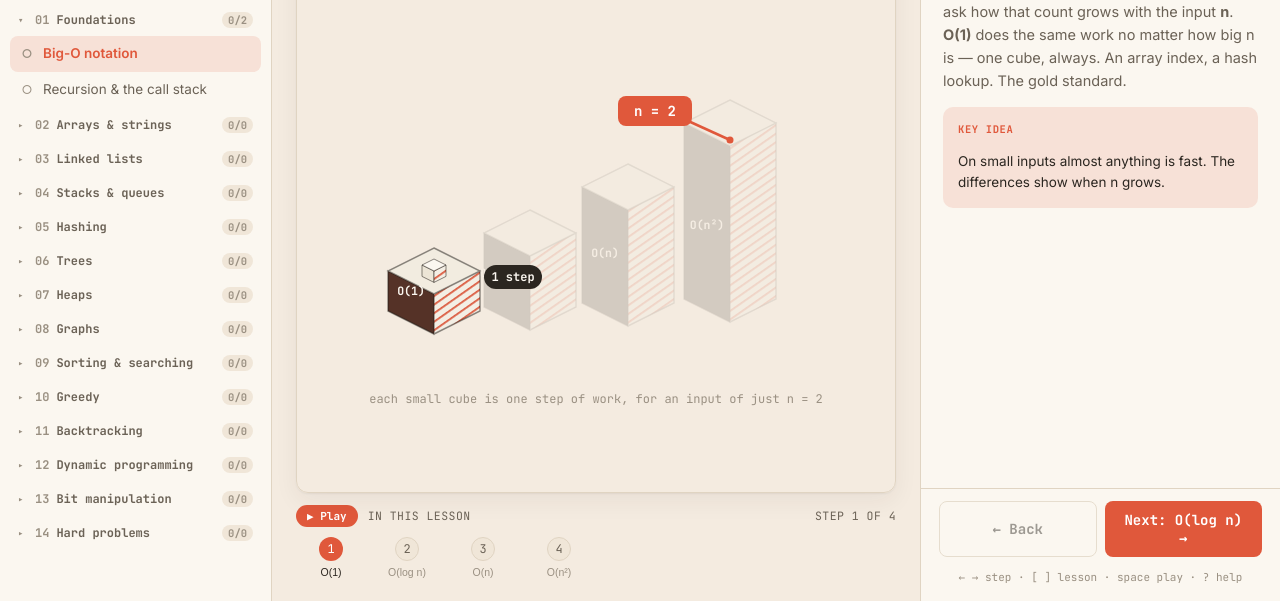
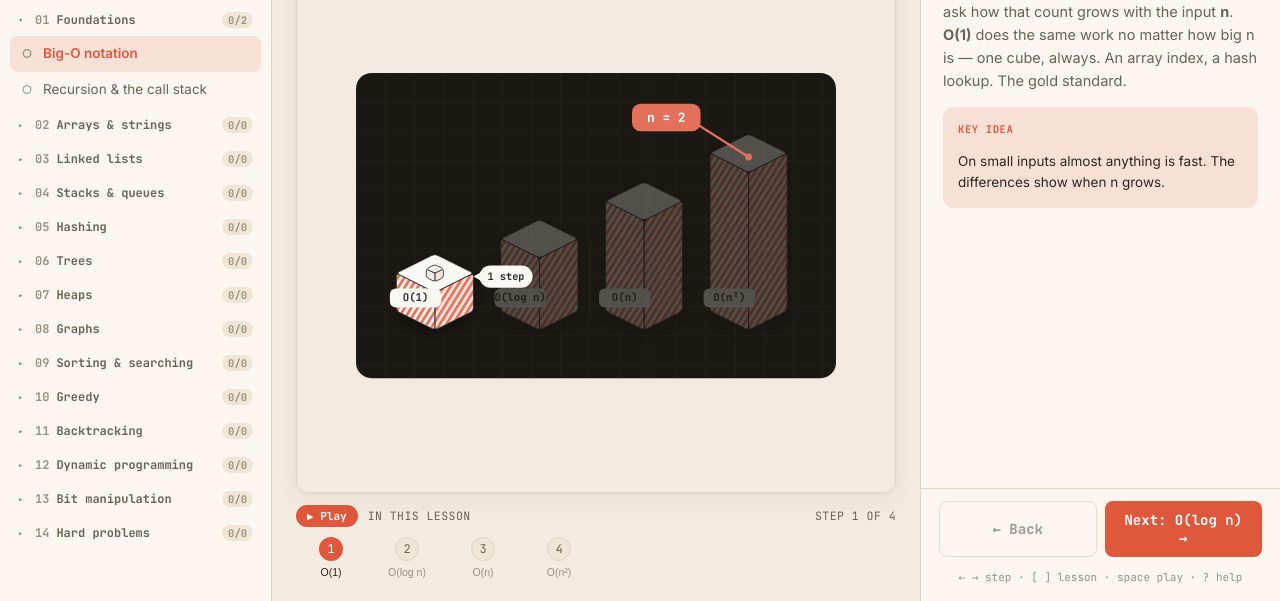
Before and after one commit to SHIVAM-SHARMA-766/dev2ops-learn, an Astro site: page /algorithms/foundations/big-o-notation in a window 1280 px wide. Shown: the part 200-801 px from the top of the page. Built offline with nearby package versions, Linux system fonts and the light colour scheme; Astro itself is replaced by a stand-in of ours.

Commit message:
Big-O: close replica of the reference (studied from the live site)
Studied the reference Big-O (pure SVG, no WebGL/gsap/framer): rounded-corner isometric blocks, palette top #faf8f3 / side #fbe2d8 / front #f2eee7 / coral hatch #e2705a / ink #2a2b2f, hairline 1.1px outlines, soft drop shadows, CSS-transition animation. Rebuilt bigOBlocks with a rounded-polygon helper and that exact palette on a dark panel. Also captured their JS bundles + rendered SVG for reference.

```diff
--- a/src/islands/widgets/BigOBlocks.jsx
+++ b/src/islands/widgets/BigOBlocks.jsx
@@ -1,108 +1,132 @@
-// BigOBlocks — a bespoke, reference-grade visual for the Big-O lesson:
-// a bold isometric staircase of hatched platforms (one complexity class each),
-// with unit-cubes on top showing the real step count at n = 2, consistent
-// "N steps" callouts, and an n tag wired to the tallest block.
+// BigOBlocks — a close replica of the reference "Big-O" scene, matching its
+// technique (studied from the live site): pure SVG, isometric blocks with
+// ROUNDED corners, a cream/blush/coral palette, hairline ink outlines and soft
+// shadows, on a dark panel. A staircase of platforms (one complexity class each)
+// with cream unit-cubes on top = the real step count at n = 2.
 import React from 'react';
 
-// 2:1 isometric box. a = half-width of the top diamond, H = body height.
-function isoBox(cx, topY, a, H) {
+const TOP = '#faf8f3';     // top faces
+const FRONT = '#f2eee7';   // front (left) face
+const BLUSH = '#fbe2d8';   // side (right) face
+const CORAL = '#e2705a';   // hatch
+const INK = '#2a2b2f';     // outlines / text
+
+// round every corner of a closed polygon with radius r (the reference's soft look)
+function roundPoly(pts, r) {
+  const n = pts.length;
+  const sub = (a, b) => [a[0] - b[0], a[1] - b[1]];
+  const len = (v) => Math.hypot(v[0], v[1]) || 1;
+  let d = '';
+  for (let i = 0; i < n; i++) {
+    const p0 = pts[(i - 1 + n) % n], p1 = pts[i], p2 = pts[(i + 1) % n];
+    const v1 = sub(p0, p1), v2 = sub(p2, p1);
+    const r1 = Math.min(r, len(v1) / 2), r2 = Math.min(r, len(v2) / 2);
+    const A = [p1[0] + (v1[0] / len(v1)) * r1, p1[1] + (v1[1] / len(v1)) * r1];
+    const B = [p1[0] + (v2[0] / len(v2)) * r2, p1[1] + (v2[1] / len(v2)) * r2];
+    d += (i === 0 ? `M${A[0].toFixed(1)},${A[1].toFixed(1)}` : `L${A[0].toFixed(1)},${A[1].toFixed(1)}`);
+    d += `Q${p1[0].toFixed(1)},${p1[1].toFixed(1)} ${B[0].toFixed(1)},${B[1].toFixed(1)}`;
+  }
+  return d + 'Z';
+}
+
+// isometric box faces (2:1). a = half top-width, H = body height.
+function faces(cx, topY, a, H) {
   const hh = a / 2;
   return {
-    top: `M${cx},${topY - hh} L${cx + a},${topY} L${cx},${topY + hh} L${cx - a},${topY} Z`,
-    left: `M${cx - a},${topY} L${cx},${topY + hh} L${cx},${topY + hh + H} L${cx - a},${topY + H} Z`,
-    right: `M${cx + a},${topY} L${cx},${topY + hh} L${cx},${topY + hh + H} L${cx + a},${topY + H} Z`,
+    top: [[cx, topY - hh], [cx + a, topY], [cx, topY + hh], [cx - a, topY]],
+    left: [[cx - a, topY], [cx, topY + hh], [cx, topY + hh + H], [cx - a, topY + H]],
+    right: [[cx + a, topY], [cx, topY + hh], [cx, topY + hh + H], [cx + a, topY + H]],
   };
 }
 
-function UnitCube({ x, y, s = 12 }) {
-  const b = isoBox(x, y, s, s * 0.95);
+function Block({ cx, topY, a, H, r = 4, hatch = true, cube = false }) {
+  const f = faces(cx, topY, a, H);
+  const hair = { fill: 'none', stroke: INK, strokeWidth: cube ? 1 : 1.1, strokeLinejoin: 'round' };
   return (
     <g>
-      <path d={b.left} fill="#ece5d6" stroke="#2b2620" strokeOpacity="0.55" strokeWidth="1" />
-      <path d={b.right} fill="url(#boHatch)" stroke="#2b2620" strokeOpacity="0.55" strokeWidth="1" />
-      <path d={b.top} fill="#fbf7f0" stroke="#2b2620" strokeOpacity="0.55" strokeWidth="1" />
+      <path d={roundPoly(f.right, r)} fill={BLUSH} />
+      {hatch && <path d={roundPoly(f.right, r)} fill="url(#boHatch)" />}
+      <path d={roundPoly(f.right, r)} {...hair} />
+      <path d={roundPoly(f.left, r)} fill={FRONT} />
+      {hatch && <path d={roundPoly(f.left, r)} fill="url(#boHatch)" />}
+      <path d={roundPoly(f.left, r)} {...hair} />
+      <path d={roundPoly(f.top, r)} fill={TOP} />
+      <path d={roundPoly(f.top, r)} {...hair} />
     </g>
   );
 }
 
-// cube positions on a platform's top diamond (u,v in 0..1 across the two axes)
 function cubeSpots(cx, topY, a, count) {
-  const layouts = {
-    1: [[0.5, 0.5]],
-    2: [[0.25, 0.75], [0.75, 0.25]],
-    3: [[0.25, 0.75], [0.75, 0.25], [0.75, 0.75]],
-    4: [[0.22, 0.78], [0.78, 0.22], [0.22, 0.22], [0.78, 0.78]],
-  };
-  return (layouts[count] || layouts[1]).map(([u, v], i) => ({
-    key: i,
-    x: cx + (u - v) * a * 0.9,
-    y: topY + (u + v - 1) * (a * 0.5) - 6,
-  }));
+  const L = { 1: [[0.5, 0.5]], 2: [[0.28, 0.72], [0.72, 0.28]], 4: [[0.24, 0.76], [0.76, 0.24], [0.24, 0.24], [0.76, 0.76]] };
+  return (L[count] || L[1]).map(([u, v], i) => ({ key: i, x: cx + (u - v) * a * 0.82, y: topY + (u + v - 1) * (a * 0.5) - 5 }));
 }
 
 const PLAT = [
-  { cx: 78, bottomY: 292, H: 40, a: 46 },
-  { cx: 174, bottomY: 288, H: 74, a: 46 },
-  { cx: 272, bottomY: 284, H: 116, a: 46 },
-  { cx: 374, bottomY: 280, H: 176, a: 46 },
+  { cx: 92, bottomY: 300, H: 44, a: 45 },
+  { cx: 214, bottomY: 300, H: 84, a: 45 },
+  { cx: 336, bottomY: 300, H: 128, a: 45 },
+  { cx: 458, bottomY: 300, H: 184, a: 45 },
 ];
 
-export default function BigOBlocks({ items = [], nLabel = 'n = 2', caption, activeStep = 0 }) {
+export default function BigOBlocks({ items = [], nLabel = 'n = 2', activeStep = 0 }) {
   return (
     <div className="w-bigo">
-      <svg viewBox="0 0 480 320" className="bigo-svg" preserveAspectRatio="xMidYMid meet">
+      <svg viewBox="0 0 560 356" className="bigo-svg" preserveAspectRatio="xMidYMid meet">
         <defs>
-          <pattern id="boHatch" patternUnits="userSpaceOnUse" width="7" height="7" patternTransform="rotate(55)">
-            <rect width="7" height="7" fill="#f3eee4" />
-            <line x1="0" y1="0" x2="0" y2="7" stroke="#d94f32" strokeWidth="3.6" strokeOpacity="0.92" />
+          <pattern id="boHatch" width="6.4" height="8" patternUnits="userSpaceOnUse" patternTransform="rotate(32)">
+            <rect width="3" height="8" fill={CORAL} />
           </pattern>
+          <pattern id="boGrid" width="34" height="34" patternUnits="userSpaceOnUse">
+            <path d="M34 0 L0 0 0 34" fill="none" stroke="#ffffff" strokeOpacity="0.05" strokeWidth="1" />
+          </pattern>
+          <filter id="boShadow" x="-30%" y="-30%" width="160%" height="160%">
+            <feDropShadow dx="0" dy="7" stdDeviation="7" floodColor="#000" floodOpacity="0.28" />
+          </filter>
         </defs>
+
+        <rect x="0" y="0" width="560" height="356" rx="18" fill="#1b1712" />
+        <rect x="0" y="0" width="560" height="356" rx="18" fill="url(#boGrid)" />
 
         {items.map((it, i) => {
           const P = PLAT[i];
           if (!P) return null;
           const topY = P.bottomY - P.H - P.a / 2;
-          const b = isoBox(P.cx, topY, P.a, P.H);
           const shown = activeStep >= i;
-          const active = activeStep === i;
           return (
-            <g key={i} opacity={shown ? 1 : 0.16} style={{ transition: 'opacity 0.35s' }}>
-              <path d={b.right} fill="url(#boHatch)" />
-              <path d={b.left} fill="#2e2821" />
-              {active && <path d={b.left} fill="var(--accent)" opacity="0.22" />}
-              <path d={b.top} fill="#efe8da" />
-              <path d={b.top} fill="#fff" opacity="0.16" />
-              <path d={`${b.top} ${b.left} ${b.right}`} fill="none" stroke="#1f1b16" strokeOpacity="0.5" strokeWidth="1.4" />
-              {/* label centred on the dark front face */}
-              <text x={P.cx - P.a * 0.5} y={topY + P.H * 0.6} textAnchor="middle" fontFamily="var(--font-mono)" fontSize="11.5" fontWeight="700" fill="#fbf7f0">{it.label}</text>
-              {/* unit cubes on top */}
-              {shown && cubeSpots(P.cx, topY, P.a, it.cubes).map((c) => <UnitCube key={c.key} x={c.x} y={c.y} />)}
+            <g key={i} opacity={shown ? 1 : 0.25} style={{ transition: 'opacity 0.4s ease' }}>
+              <g filter="url(#boShadow)"><Block cx={P.cx} topY={topY} a={P.a} H={P.H} /></g>
+              <g>
+                <rect x={P.cx - P.a * 0.5 - 30} y={topY + P.H - 26} width="60" height="22" rx="7" fill={TOP} />
+                <text x={P.cx - P.a * 0.5} y={topY + P.H - 11} textAnchor="middle" fontFamily="var(--font-mono)" fontSize="12.5" fontWeight="700" fill={INK}>{it.label}</text>
+              </g>
+              {shown && cubeSpots(P.cx, topY, P.a, it.cubes).map((c) => (
+                <Block key={c.key} cx={c.x} topY={c.y} a={10} H={10} r={2.5} hatch={false} cube />
+              ))}
             </g>
           );
         })}
 
-        {/* N-steps callouts — a second pass so they sit on top of every block */}
         {items.map((it, i) => {
           const P = PLAT[i];
           if (!P || activeStep < i) return null;
           const topY = P.bottomY - P.H - P.a / 2;
+          const bx = P.cx + P.a + 7, by = topY + 4;
           return (
-            <g key={`cb${i}`} transform={`translate(${P.cx + P.a + 4}, ${topY + 6})`}>
-              <rect x="0" y="-12" width="58" height="24" rx="12" fill="#2b2620" />
-              <text x="29" y="4" textAnchor="middle" fontFamily="var(--font-mono)" fontSize="12" fontWeight="700" fill="#fbf7f0">{it.cubes} {it.cubes === 1 ? 'step' : 'steps'}</text>
+            <g key={`cb${i}`}>
+              <path d={`M${bx - 7},${by} L${bx + 2},${by - 5} L${bx + 2},${by + 5} Z`} fill="#faf8f3" />
+              <rect x={bx} y={by - 13} width="62" height="26" rx="13" fill="#faf8f3" />
+              <text x={bx + 31} y={by + 4} textAnchor="middle" fontFamily="var(--font-mono)" fontSize="12" fontWeight="700" fill={INK}>{it.cubes} {it.cubes === 1 ? 'step' : 'steps'}</text>
             </g>
           );
         })}
 
-        {/* n tag, wired to the tallest block's top */}
-        <line x1="330" y1="78" x2="374" y2="98" stroke="var(--accent)" strokeWidth="2.5" />
-        <circle cx="374" cy="98" r="3.5" fill="var(--accent)" />
-        <g transform="translate(262, 54)">
-          <rect x="0" y="0" width="74" height="30" rx="8" fill="var(--accent)" />
-          <text x="37" y="20" textAnchor="middle" fontFamily="var(--font-mono)" fontSize="14" fontWeight="700" fill="#fff">{nLabel}</text>
+        <line x1="392" y1="56" x2="458" y2="98" stroke={CORAL} strokeWidth="2.5" />
+        <circle cx="458" cy="98" r="4" fill={CORAL} />
+        <g transform="translate(322, 36)">
+          <rect x="0" y="0" width="80" height="32" rx="10" fill={CORAL} />
+          <text x="40" y="21" textAnchor="middle" fontFamily="var(--font-mono)" fontSize="15" fontWeight="700" fill="#fff">{nLabel}</text>
         </g>
       </svg>
-      {caption && <div className="w-caption mono">{caption}</div>}
     </div>
   );
 }
```
